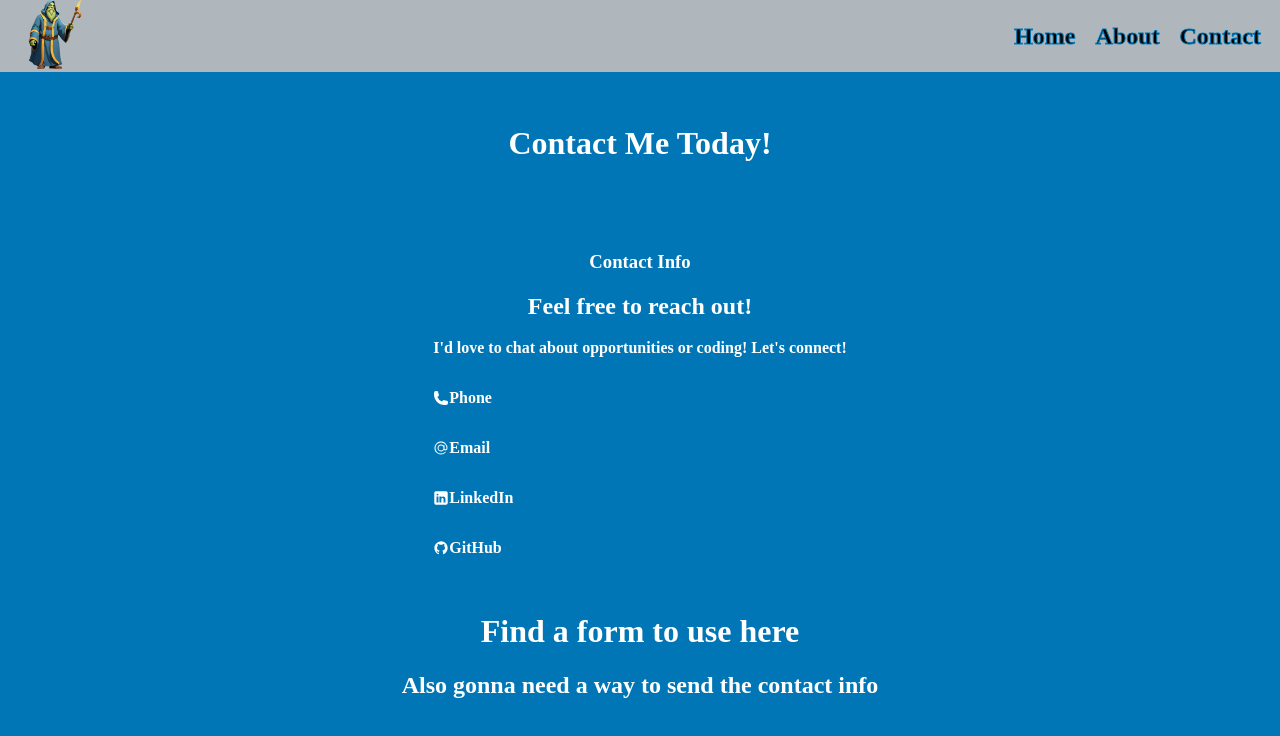
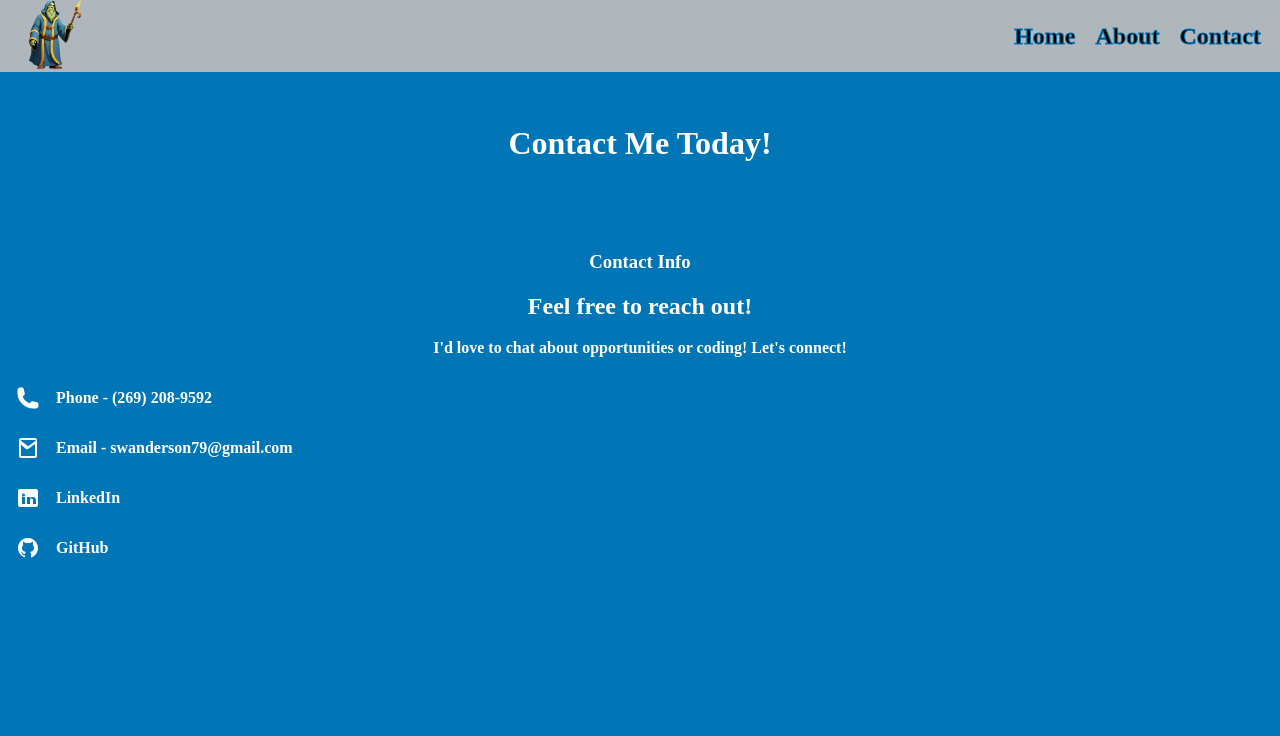
Before and after one commit to BukHwt/portfolio-project, a Vue app in the folder frontend/: page /contact in a window 1280 px wide. Shown: the top 736 px of the page. Built offline with nearby package versions, Linux system fonts and the light colour scheme.

Commit message:
Added contact info, need to add contact form. Investigate external library for contact form.

```diff
--- a/frontend/src/components/ContactTree.vue
+++ b/frontend/src/components/ContactTree.vue
@@ -1,66 +1,50 @@
-<script setup lang="ts"></script>
+<script setup lang="ts">
+const contactMethods = [
+  {
+    name: "Phone - (269) 208-9592",
+    href: "tel:+12692089592", // Your actual phone number
+    icon: "M1.5 4.5a3 3 0 0 1 3-3h1.372c.86 0 1.61.586 1.819 1.42l1.105 4.423a1.875 1.875 0 0 1-.694 1.955l-1.293.97c-.135.101-.164.249-.126.352a11.285 11.285 0 0 0 6.697 6.697c.103.038.25.009.352-.126l.97-1.293a1.875 1.875 0 0 1 1.955-.694l4.423 1.105c.834.209 1.42.959 1.42 1.82V19.5a3 3 0 0 1-3 3h-2.25C8.552 22.5 1.5 15.448 1.5 6.75V4.5Z",
+  },
+  {
+    name: "Email - swanderson79@gmail.com",
+    href: "mailto:swanderson79@gmail.com", // Your actual email
+    icon: "M3 4.5A2.5 2.5 0 0 1 5.5 2h13A2.5 2.5 0 0 1 21 4.5v15a2.5 2.5 0 0 1-2.5 2.5h-13A2.5 2.5 0 0 1 3 19.5v-15Zm2.35-.5a.5.5 0 0 0-.5.5v.307l7.1 5.135a.5.5 0 0 0 .6 0l7.1-5.135V4.5a.5.5 0 0 0-.5-.5h-13Zm13.15 16a.5.5 0 0 0 .5-.5v-11.47l-6.45 4.67a2.5 2.5 0 0 1-2.9 0L5 8.53V19.5a.5.5 0 0 0 .5.5h13Z",
+  },
+  {
+    name: "LinkedIn",
+    href: "https://www.linkedin.com/in/stephen-anderson-steve-anderson/", // Replace with your LinkedIn URL
+    icon: "M4 3C2.9 3 2 3.9 2 5v14c0 1.1.9 2 2 2h16c1.1 0 2-.9 2-2V5c0-1.1-.9-2-2-2H4zm3.5 4.5c.8 0 1.5.7 1.5 1.5S8.3 10.5 7.5 10.5 6 9.8 6 9s.7-1.5 1.5-1.5zM6 11h3v7H6v-7zm5 0h3v1.3c.7-.9 1.8-1.3 2.9-1.3 2 0 3.1 1.4 3.1 4.1V18h-3v-3.7c0-1.2-.4-1.9-1.3-1.9-.9 0-1.7.6-1.7 1.9V18h-3v-7z",
+  },
+  {
+    name: "GitHub",
+    href: "https://github.com/BukHwt", // Replace with your GitHub URL
+    icon: "M10.9,2.1c-4.6,0.5-8.3,4.2-8.8,8.7c-0.5,4.7,2.2,8.9,6.3,10.5C8.7,21.4,9,21.2,9,20.8v-1.6c0,0-0.4,0.1-0.9,0.1 c-1.4,0-2-1.2-2.1-1.9c-0.1-0.4-0.3-0.7-0.6-1C5.1,16.3,5,16.3,5,16.2C5,16,5.3,16,5.4,16c0.6,0,1.1,0.7,1.3,1c0.5,0.8,1.1,1,1.4,1 c0.4,0,0.7-0.1,0.9-0.2c0.1-0.7,0.4-1.4,1-1.8c-2.3-0.5-4-1.8-4-4c0-1.1,0.5-2.2,1.2-3C7.1,8.8,7,8.3,7,7.6C7,7.2,7,6.6,7.3,6 c0,0,1.4,0,2.8,1.3C10.6,7.1,11.3,7,12,7s1.4,0.1,2,0.3C15.3,6,16.8,6,16.8,6C17,6.6,17,7.2,17,7.6c0,0.8-0.1,1.2-0.2,1.4 c0.7,0.8,1.2,1.8,1.2,3c0,2.2-1.7,3.5-4,4c0.6,0.5,1,1.4,1,2.3v2.6c0,0.3,0.3,0.6,0.7,0.5c3.7-1.5,6.3-5.1,6.3-9.3 C22,6.1,16.9,1.4,10.9,2.1z",
+  },
+];
+</script>
 
 <template>
   <div id="contact-info">
-    <div>
-      <h3>Contact Info</h3>
-      <h2>Feel free to reach out!</h2>
-      <p>I'd love to chat about opportunities or coding! Let's connect!</p>
-    </div>
+    <h3>Contact Info</h3>
+    <h2>Feel free to reach out!</h2>
+    <p>I'd love to chat about opportunities or coding! Let's connect!</p>
+
     <div id="contact-tree">
-      <a href=""
-        ><svg
+      <a
+        v-for="contact in contactMethods"
+        :key="contact.name"
+        :href="contact.href"
+        target="_blank"
+      >
+        <svg
           xmlns="http://www.w3.org/2000/svg"
           viewBox="0 0 24 24"
           fill="currentColor"
-          className="size-6"
+          class="icon"
         >
-          <path
-            fillRule="evenodd"
-            d="M1.5 4.5a3 3 0 0 1 3-3h1.372c.86 0 1.61.586 1.819 1.42l1.105 4.423a1.875 1.875 0 0 1-.694 1.955l-1.293.97c-.135.101-.164.249-.126.352a11.285 11.285 0 0 0 6.697 6.697c.103.038.25.009.352-.126l.97-1.293a1.875 1.875 0 0 1 1.955-.694l4.423 1.105c.834.209 1.42.959 1.42 1.82V19.5a3 3 0 0 1-3 3h-2.25C8.552 22.5 1.5 15.448 1.5 6.75V4.5Z"
-            clipRule="evenodd"
-          />
+          <path :d="contact.icon" />
         </svg>
-        <p>Phone</p></a
-      >
-      <a href=""
-        ><svg
-          xmlns="http://www.w3.org/2000/svg"
-          viewBox="0 0 24 24"
-          fill="currentColor"
-          className="size-6"
-        >
-          <path
-            fillRule="evenodd"
-            d="M17.834 6.166a8.25 8.25 0 1 0 0 11.668.75.75 0 0 1 1.06 1.06c-3.807 3.808-9.98 3.808-13.788 0-3.808-3.807-3.808-9.98 0-13.788 3.807-3.808 9.98-3.808 13.788 0A9.722 9.722 0 0 1 21.75 12c0 .975-.296 1.887-.809 2.571-.514.685-1.28 1.179-2.191 1.179-.904 0-1.666-.487-2.18-1.164a5.25 5.25 0 1 1-.82-6.26V8.25a.75.75 0 0 1 1.5 0V12c0 .682.208 1.27.509 1.671.3.401.659.579.991.579.332 0 .69-.178.991-.579.3-.4.509-.99.509-1.671a8.222 8.222 0 0 0-2.416-5.834ZM15.75 12a3.75 3.75 0 1 0-7.5 0 3.75 3.75 0 0 0 7.5 0Z"
-            clipRule="evenodd"
-          />
-        </svg>
-        <p>Email</p>
-      </a>
-      <a href=""
-        ><svg
-          xmlns="http://www.w3.org/2000/svg"
-          viewBox="0 0 50 50"
-          fill="currentColor"
-        >
-          <path
-            d="M41,4H9C6.24,4,4,6.24,4,9v32c0,2.76,2.24,5,5,5h32c2.76,0,5-2.24,5-5V9C46,6.24,43.76,4,41,4z M17,20v19h-6V20H17z M11,14.47c0-1.4,1.2-2.47,3-2.47s2.93,1.07,3,2.47c0,1.4-1.12,2.53-3,2.53C12.2,17,11,15.87,11,14.47z M39,39h-6c0,0,0-9.26,0-10 c0-2-1-4-3.5-4.04h-0.08C27,24.96,26,27.02,26,29c0,0.91,0,10,0,10h-6V20h6v2.56c0,0,1.93-2.56,5.81-2.56 c3.97,0,7.19,2.73,7.19,8.26V39z"
-          ></path>
-        </svg>
-        <p>LinkedIn</p></a
-      >
-      <a href=""
-        ><svg
-          xmlns="http://www.w3.org/2000/svg"
-          fill="currentColor"
-          viewBox="0 0 24 24"
-        >
-          <path
-            d="M10.9,2.1c-4.6,0.5-8.3,4.2-8.8,8.7c-0.5,4.7,2.2,8.9,6.3,10.5C8.7,21.4,9,21.2,9,20.8v-1.6c0,0-0.4,0.1-0.9,0.1 c-1.4,0-2-1.2-2.1-1.9c-0.1-0.4-0.3-0.7-0.6-1C5.1,16.3,5,16.3,5,16.2C5,16,5.3,16,5.4,16c0.6,0,1.1,0.7,1.3,1c0.5,0.8,1.1,1,1.4,1 c0.4,0,0.7-0.1,0.9-0.2c0.1-0.7,0.4-1.4,1-1.8c-2.3-0.5-4-1.8-4-4c0-1.1,0.5-2.2,1.2-3C7.1,8.8,7,8.3,7,7.6C7,7.2,7,6.6,7.3,6 c0,0,1.4,0,2.8,1.3C10.6,7.1,11.3,7,12,7s1.4,0.1,2,0.3C15.3,6,16.8,6,16.8,6C17,6.6,17,7.2,17,7.6c0,0.8-0.1,1.2-0.2,1.4 c0.7,0.8,1.2,1.8,1.2,3c0,2.2-1.7,3.5-4,4c0.6,0.5,1,1.4,1,2.3v2.6c0,0.3,0.3,0.6,0.7,0.5c3.7-1.5,6.3-5.1,6.3-9.3 C22,6.1,16.9,1.4,10.9,2.1z"
-          ></path>
-        </svg>
-        <p>GitHub</p>
+        <p>{{ contact.name }}</p>
       </a>
     </div>
   </div>
@@ -68,16 +52,18 @@
 
 <style scoped>
 #contact-tree {
-  gap: 1em;
+  display: flex;
+  flex-direction: column;
+  width: 100vw;
 }
 a {
-  /* width: 35vw; */
+  display: flex;
   align-items: center;
-  display: flex;
   color: white;
   text-decoration: none;
 }
 svg {
-  height: 1em;
+  height: 1.5em;
+  padding: 0 1em;
 }
 </style>
--- a/frontend/src/views/About.vue
+++ b/frontend/src/views/About.vue
@@ -52,6 +52,22 @@ onMounted(async () => {
           and maintain technical excellence.
         </p>
       </div>
+      <div class="container">
+        <h1>Employment History</h1>
+        <div class="container-content">
+          <EmploymentCard
+            v-for="employmentHistory in employmentHistoryRecords"
+            :id="`employment-card-${employmentHistory.id}`"
+            :key="employmentHistory.id"
+            :employment-history="employmentHistory"
+            class="card"
+            @mouseenter="highlightCard"
+            @mouseleave="resetCards"
+            @touchstart="highlightCard"
+            @touchend="resetCards"
+          />
+        </div>
+      </div>
       <div id="education-content" class="container">
         <h1>Education</h1>
         <div class="container-content">
@@ -60,22 +76,6 @@ onMounted(async () => {
             :id="`education-card-${educationRecord.id}`"
             :key="educationRecord.id"
             :education="educationRecord"
-            class="card"
-            @mouseenter="highlightCard"
-            @mouseleave="resetCards"
-            @touchstart="highlightCard"
-            @touchend="resetCards"
-          />
-        </div>
-      </div>
-      <div class="container">
-        <h1>Employment History</h1>
-        <div class="container-content">
-          <EmploymentCard
-            v-for="employmentHistory in employmentHistoryRecords"
-            :id="`employment-card-${employmentHistory.id}`"
-            :key="employmentHistory.id"
-            :employment-history="employmentHistory"
             class="card"
             @mouseenter="highlightCard"
             @mouseleave="resetCards"
--- a/frontend/src/views/Contact.vue
+++ b/frontend/src/views/Contact.vue
@@ -6,10 +6,7 @@ import ContactTree from "../components/ContactTree.vue";
   <div id="contact" data-testId="contact" class="container">
     <h1>Contact Me Today!</h1>
     <ContactTree />
-    <div id="contact-form">
-      <h1>Find a form to use here</h1>
-      <h2>Also gonna need a way to send the contact info</h2>
-    </div>
+    <div id="contact-form"></div>
   </div>
 </template>
 
```
